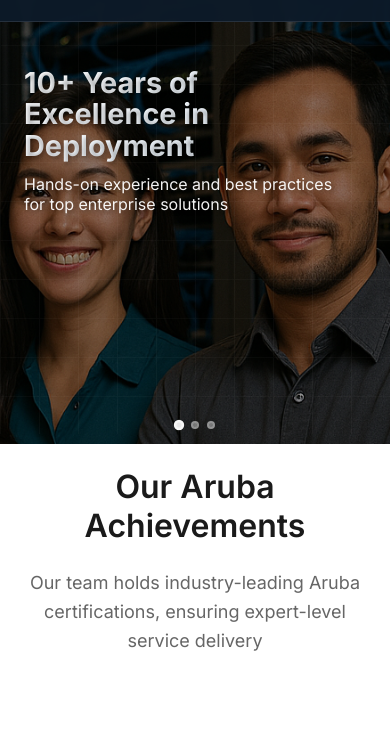
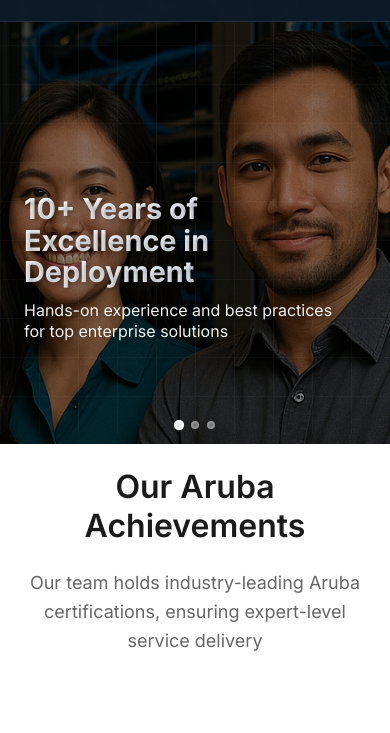
Before and after one commit to Naim3097/ArubaNetwork, a website: page index.html in a window 390 px wide. Both pictures are taken after a click on the element 179 px from the left and 487 px from the top of the page. Shown: the part 62-795 px from the top of the page. Drawn offline with Linux system fonts and the light colour scheme.

Commit message:
BANNER 1: Move hero text content to lower end of section (65% down)

```diff
--- a/index.html
+++ b/index.html
@@ -579,6 +579,13 @@
                 padding: 0 1.5rem;
                 max-width: 95%;
                 top: 40%;
+            }
+
+            /* Banner 1 ONLY - Move text to lower end of section */
+            .hero-slide-1 .hero-content {
+                top: 65% !important;
+                bottom: auto !important;
+                transform: translateY(-50%) !important;
             }
 
             .hero-header {
```
